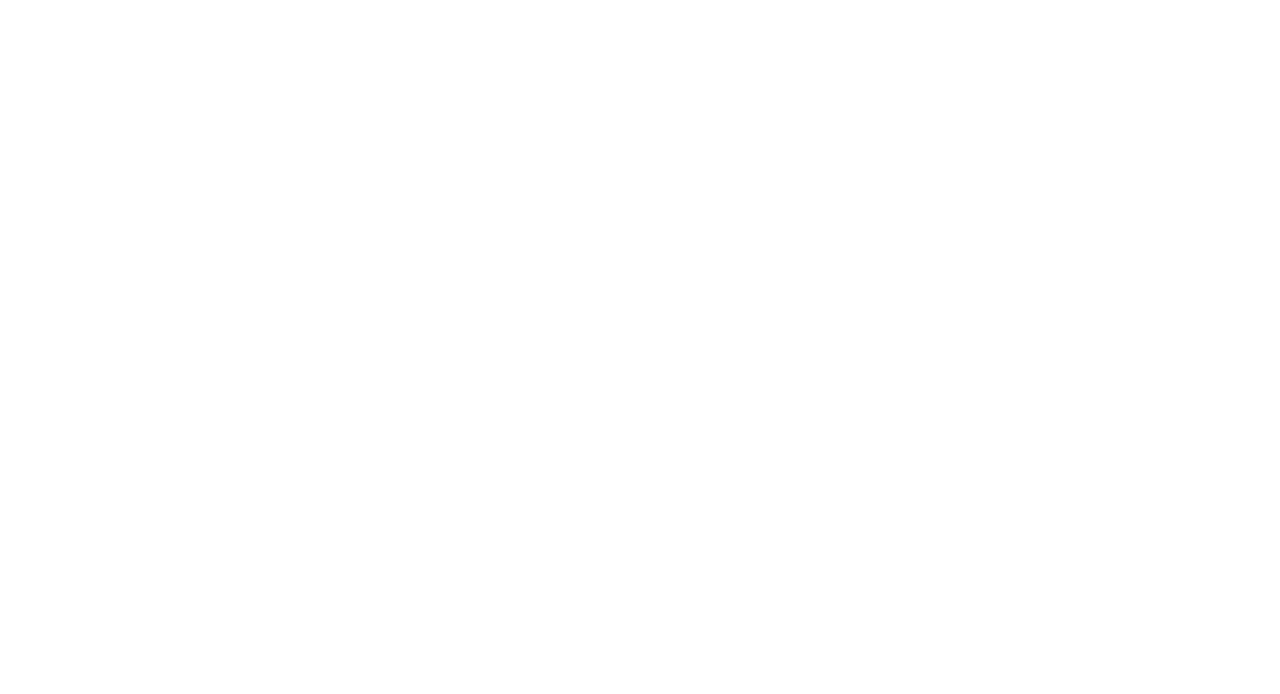
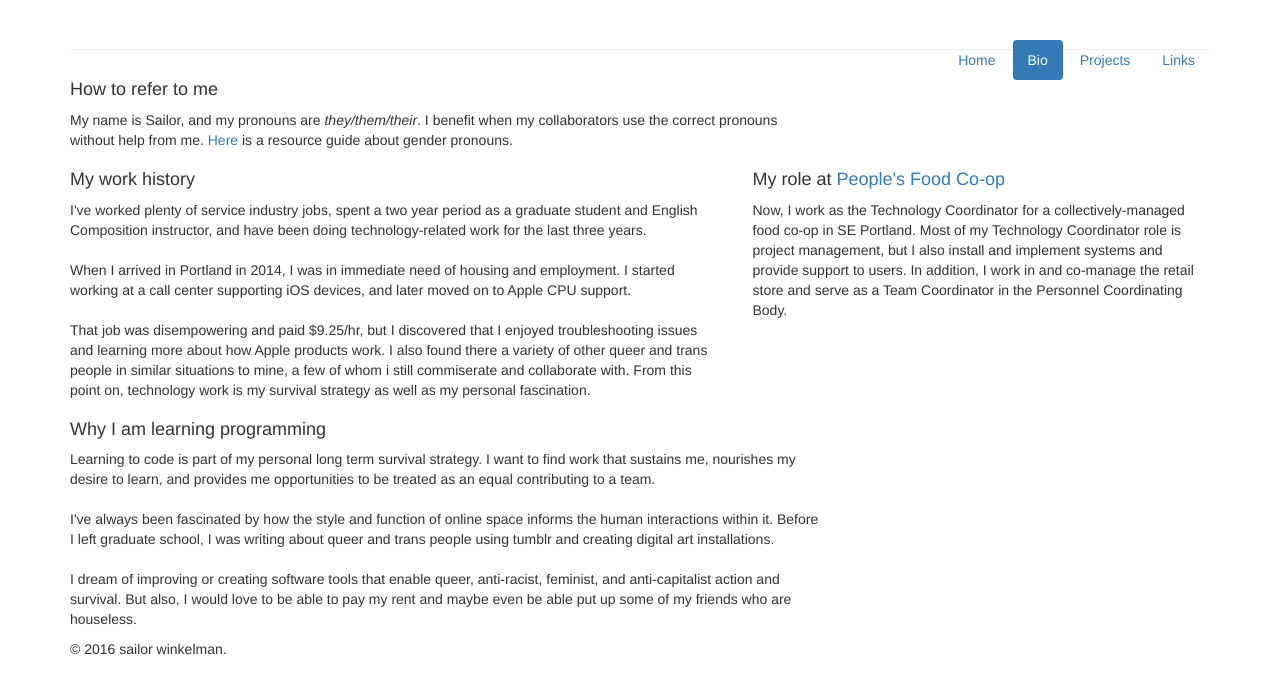
Before and after one commit to sailor27/portfolio, a plain HTML site: page aboutme.html in a window 1280 px wide. Drawn offline with Linux system fonts and the light colour scheme.

Commit message:
Add aboutme.html, portfolio.html, and links.html. Edit bootstrap classes for index.html. Add content and bootstrap classes for aboutme.html

```diff
--- a/aboutme.html
+++ b/aboutme.html
@@ -0,0 +1,87 @@
+<!DOCTYPE html>
+<html>
+
+  <head>
+    <title>bio | sailor winkelman</title>
+    <link href="css/bootstrap.css" rel="stylesheet" media="screen">
+    <link href="css/styles.css" rel="stylesheet" type="text/css">
+  </head>
+
+  <body>
+    <div class="container">
+      <header class="page-header">
+        <ul class="nav nav-pills pull-right">
+          <li><a href="index.html"> Home </a></li>
+          <li class="active"><a href="aboutme.html"> Bio </a></li>
+          <li><a href="portfolio.html"> Projects </a></li>
+          <li><a href="links.html"> Links </a></li>
+        </ul>
+      </header>
+
+      <div class="row">
+        <div class="col-sm-8">
+          <h4>How to refer to me</h4>
+          <p>My name is Sailor, and my pronouns are <em>they/them/their</em>.
+          I benefit when my collaborators use the correct pronouns without help
+          from me. <a href="https://lgbt.wisc.edu/documents/LGBTCC-Gender_pronoun_
+          guide.pdf">Here</a> is a resource guide about gender pronouns.
+          </p>
+        </div>
+      </div>
+
+      <div class="row">
+        <div class="col-sm-7">
+          <h4>My work history</h4>
+          <p>I've worked plenty of service industry jobs, spent a two
+          year period as a graduate student and English Composition instructor,
+          and have been doing technology-related work for the last three years.<br><br>
+          When I arrived in Portland in 2014, I was in immediate need of housing
+          and employment. I started working at a call center supporting iOS
+          devices, and later moved on to Apple CPU support.<br><br>
+          That job was disempowering and paid $9.25/hr, but I discovered that I
+          enjoyed troubleshooting issues and learning more about how Apple
+          products work. I also found there a variety of other queer and trans
+          people in similar situations to mine, a few of whom i still commiserate
+          and collaborate with. From this point on, technology work is my survival
+          strategy as well as my personal fascination.
+        </p>
+        </div>
+
+        <div class="col-sm-5">
+          <h4>My role at <a href="http://www.peoples.coop">People's Food Co-op
+          </a></h4>
+          <p>Now, I work as the Technology Coordinator for a collectively-managed
+          food co-op in SE Portland. Most of my Technology Coordinator role is
+          project management, but I also install and implement
+          systems and provide support to users. In addition, I work in and co-manage
+          the retail store and serve as a Team Coordinator in the Personnel
+          Coordinating Body.</p>
+        </div>
+      </div>
+
+      <div class="row">
+        <div class="col-sm-8">
+          <h4>Why I am learning programming</h4>
+          <p>Learning to code is part of my personal long term survival strategy.
+          I want to find work that sustains me, nourishes my desire to learn,
+          and provides me opportunities to be treated as an equal contributing to a
+          team.<br><br> I've always been fascinated by how the style and function
+          of online space informs the human interactions within it. Before I left
+          graduate school, I was writing about queer and trans people using tumblr
+          and creating digital art installations.<br><br>
+          I dream of improving or creating software tools that enable queer,
+          anti-racist, feminist, and anti-capitalist action and survival. But
+          also, I would love to be able to pay my rent and maybe even be able
+          put up some of my friends who are houseless.
+        </p>
+        </div>
+      </div>
+
+      <footer>
+        <p>&copy; 2016  sailor winkelman.</p>
+      </footer>
+    </div>
+
+  </body>
+
+</html
```
Also changed, not shown: index.html (+36 -24 lines), links.html (added, +28 -0 lines), portfolio.html (added, +28 -0 lines).
